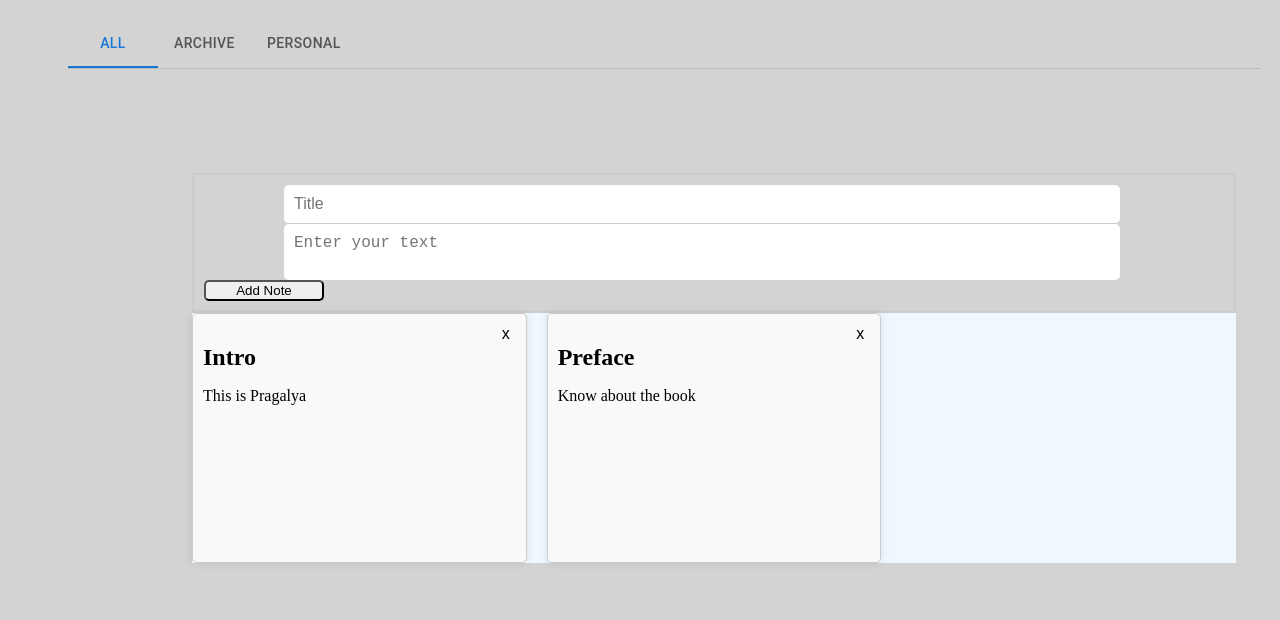
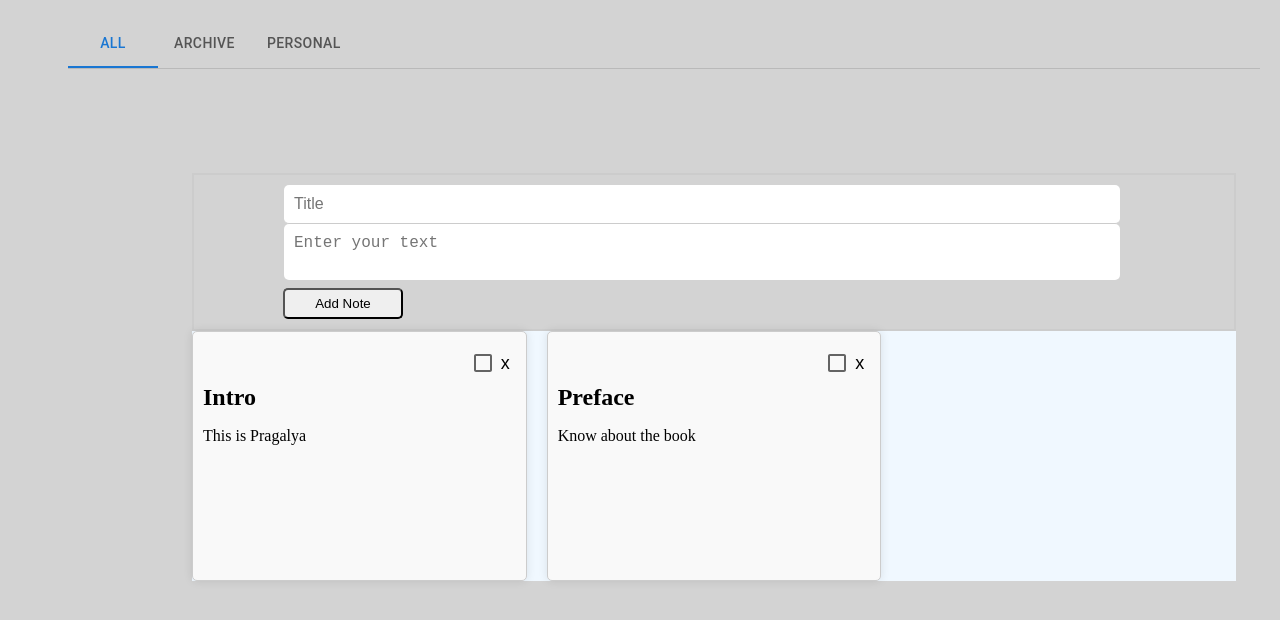
Before and after one commit to PragaL15/notes_app, a React (Vite) app: page / in a window 1280 px wide. Shown: the top 620 px of the page. Built offline with nearby package versions, Linux system fonts and the light colour scheme.

Commit message:
Added features

```diff
--- a/src/components/tabs.jsx
+++ b/src/components/tabs.jsx
@@ -2,8 +2,10 @@ import PropTypes from 'prop-types';
 import Tabs from '@mui/material/Tabs';
 import Tab from '@mui/material/Tab';
 import Box from '@mui/material/Box';
+import Checkbox from '@mui/material/Checkbox';
 import { useState } from 'react';
-import '../styles/BD.css'
+import '../styles/BD.css';
+
 export function CustomTabPanel(props) {
   const { children, value, index, ...other } = props;
 
@@ -34,23 +36,24 @@ function a11yProps(index) {
 }
 
 export function BasicTabs() {
-  const [value, setValue] = useState(0);
-
-  const [title, setTitle] = useState('');
-  const [text, setText] = useState('');
+  const [value, setValue] = useState(0); // Controls which tab is displayed
+  const [title, setTitle] = useState(''); // Note title
+  const [text, setText] = useState(''); // Note text
   const [listOfNotes, setListOfNotes] = useState([
     {
       id: 1,
-      title: "Intro",
-      content: "This is Pragalya",
+      title: 'Intro',
+      content: 'This is Pragalya',
     },
     {
       id: 2,
-      title: "Preface",
-      content: "Know about the book",
+      title: 'Preface',
+      content: 'Know about the book',
     },
   ]);
+  const [archivedNotes, setArchivedNotes] = useState([]); // Store archived notes
 
+  // Add a new note
   const addNote = (event) => {
     event.preventDefault();
     const newNote = { id: Date.now(), title, content: text };
@@ -66,12 +69,24 @@ export function BasicTabs() {
     setListOfNotes(filteredNotes); // Update notes by removing the one clicked
   };
 
+  // Handle tab change
   const handleChange = (event, newValue) => {
     setValue(newValue);
   };
 
+  // Handle checkbox change for archiving notes
+  const handleCheckboxChange = (noteId) => {
+    const noteToArchive = listOfNotes.find(note => note.id === noteId); // Find the note by id
+    if (noteToArchive) {
+      // Move note to archive and remove from the current list
+      setArchivedNotes([...archivedNotes, noteToArchive]);
+      setListOfNotes(listOfNotes.filter(note => note.id !== noteId));
+    }
+  };
+
   return (
     <Box sx={{ width: '100%' }}>
+      {/* Tab Navigation */}
       <Box sx={{ borderBottom: 1, borderColor: 'divider' }}>
         <Tabs value={value} onChange={handleChange} aria-label="basic tabs example">
           <Tab label="All" {...a11yProps(0)} />
@@ -84,6 +99,7 @@ export function BasicTabs() {
       <CustomTabPanel value={value} index={0}>
         <div className="NotesAll">
           <div className="text">
+            {/* Form to add a new note */}
             <form onSubmit={addNote}>
               <input
                 value={title}
@@ -91,22 +107,25 @@ export function BasicTabs() {
                 onChange={(event) => setTitle(event.target.value)}
                 required
               />
-
               <textarea
                 value={text}
                 placeholder="Enter your text"
                 onChange={(event) => setText(event.target.value)}
                 required
               />
-
-            <button type="submit" class="button">Add Note</button>
+              <button type="submit" className="button">Add Note</button>
             </form>
           </div>
+
           {/* Display list of notes */}
           <div className="notes-grid">
             {listOfNotes.map((note) => (
               <div className="note-item" key={note.id}>
                 <div className="notes-header">
+                  <Checkbox
+                    sx={{ borderRadius: 0, boxShadow: 0, width: 24, ml: 1 }}
+                    onChange={() => handleCheckboxChange(note.id)} // Archive note on checkbox check
+                  />
                   <button onClick={() => abort(note.id)}>x</button>
                 </div>
                 <h2>{note.title}</h2>
@@ -119,7 +138,14 @@ export function BasicTabs() {
 
       {/* Tab Two: Archive */}
       <CustomTabPanel value={value} index={1}>
-        <div>Archive Content</div>
+        <div className="notes-grid">
+          {archivedNotes.map((note) => (
+            <div className="note-item" key={note.id}>
+              <h2>{note.title}</h2>
+              <p>{note.content}</p>
+            </div>
+          ))}
+        </div>
       </CustomTabPanel>
 
       {/* Tab Three: Personal */}
--- a/src/styles/BD.css
+++ b/src/styles/BD.css
@@ -32,6 +32,9 @@ body {
   .button{
     width: 120px;
     border-radius: 5px;
+    margin-left: 79px;
+    margin-top: 8px;
+    padding: 6px;
   }
 
   @media (min-width: 600px) {
@@ -65,7 +68,8 @@ body {
   }
 
   .notes-header button {
-    font-size: 16px;
+    font-size: 18px;
+
     background: transparent;
     border: none;
     cursor: pointer;
```
Lines whose indentation alone changed are shown as unchanged.
